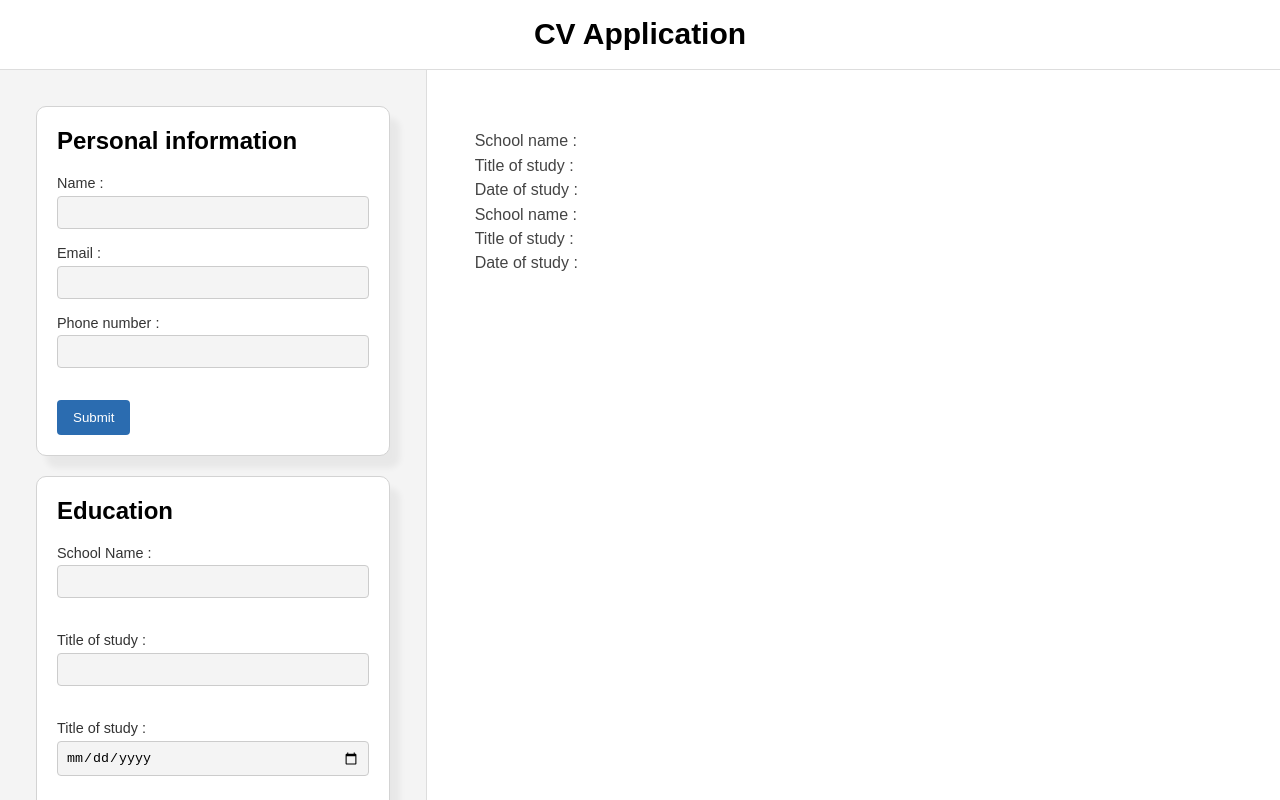
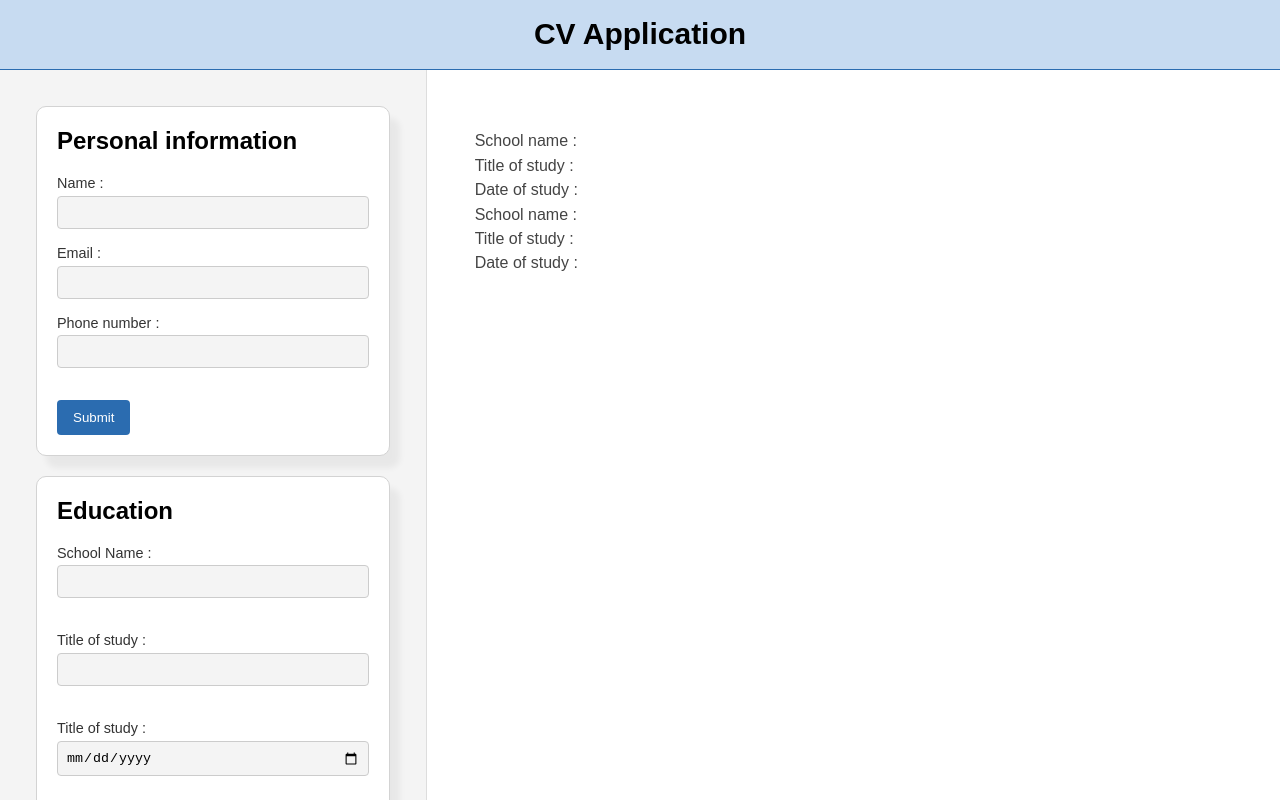
Before and after one commit to AminaAssouane/cv-application, a React (Vite) app: page / in a window 1280 px wide. Shown: the top 800 px of the page. Built offline with nearby package versions, Linux system fonts and the light colour scheme.

Commit message:
Change minor aesthetic

```diff
--- a/src/App.jsx
+++ b/src/App.jsx
@@ -84,8 +84,12 @@ export function App() {
           <section className="cv-section personal-section">
             <PersonalDisplay personal={personalSubmitted} />
           </section>
-          <EducationDisplay education={educationSubmitted} />
-          <ExperienceDisplay experience={experienceSubmitted} />
+          <section className="cv-section education-section">
+            <EducationDisplay education={educationSubmitted} />
+          </section>
+          <section className="cv-section experience-section">
+            <ExperienceDisplay experience={experienceSubmitted} />
+          </section>
         </main>
       </div>
     </>
--- a/src/styles/cv.css
+++ b/src/styles/cv.css
@@ -11,7 +11,8 @@ header {
   text-align: center;
   font-size: 30px;
   font-weight: bold;
-  border-bottom: 1px solid #ddd;
+  border-bottom: 1px solid #2b6cb0;
+  background-color: #c7dbf1;
 }
 
 input {
```
